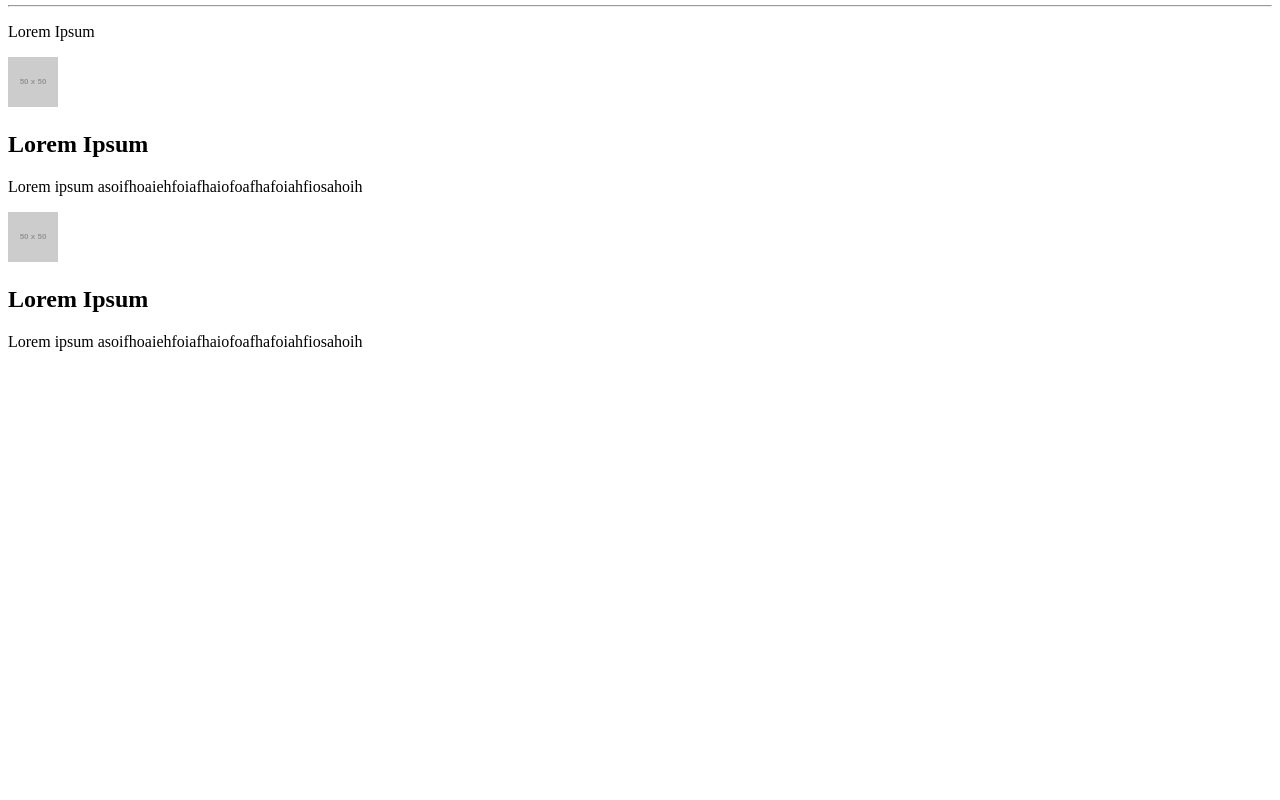
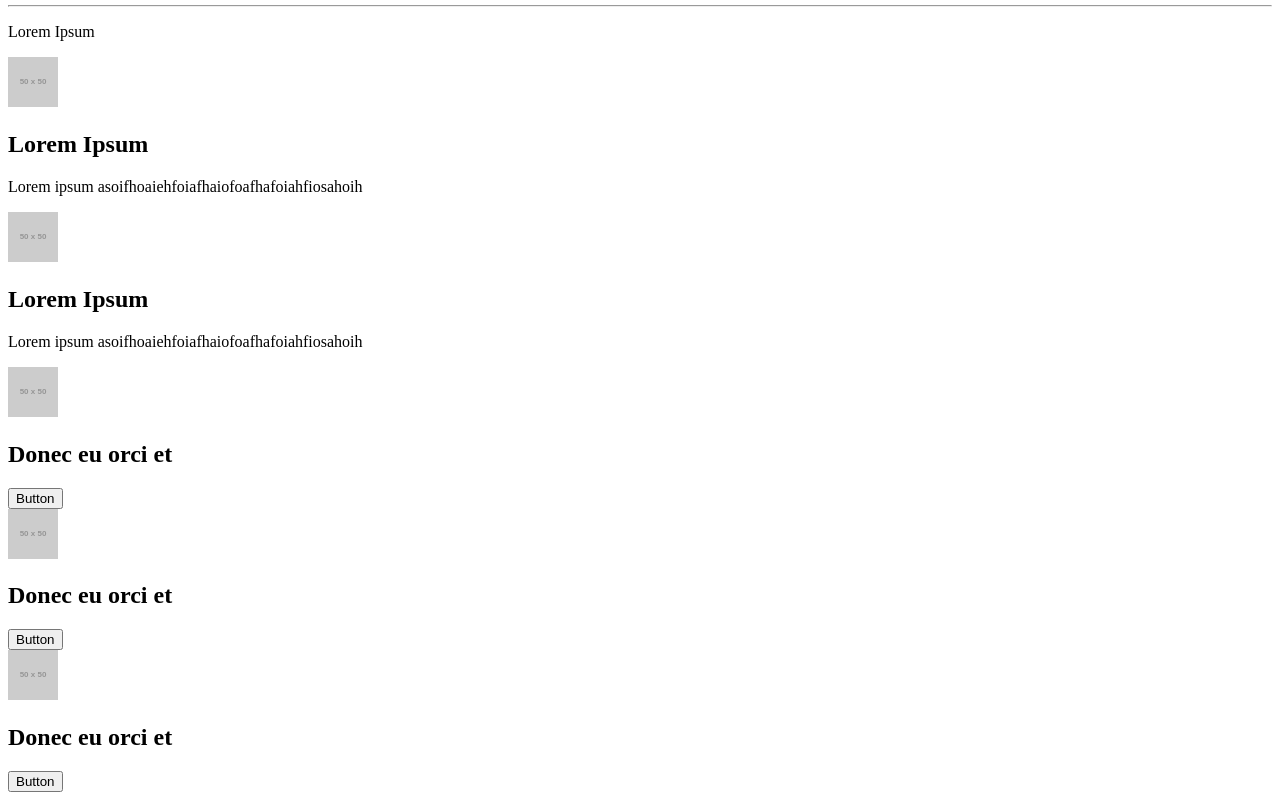
Before and after one commit to ellymaimon/xangoo, a React app: page / in a window 1280 px wide. Shown: the part 646-1446 px from the top of the page. Before the commit the page ends 1013 px from the top, so only its background shows below. Built offline with nearby package versions, Linux system fonts and the light colour scheme.

Commit message:
add recs and friends components, add spread and ternary operators, destructure props

```diff
--- a/src/components/Content.jsx
+++ b/src/components/Content.jsx
@@ -1,7 +1,8 @@
-import React from 'react';
+import React from 'react'
 import Profile from './Profile'
 import Bio from './Bio'
 import Posts from './Posts'
+import Recs from './Recs'
 
 function Content(){
   return(
@@ -9,6 +10,7 @@ function Content(){
       <Profile/>
       <Bio/>
       <Posts/>
+      <Recs/>
     </div>
   );
 }
--- /dev/null
+++ b/src/components/Friend.jsx
@@ -0,0 +1,20 @@
+import React from 'react';
+import PropTypes from "prop-types";
+
+function Friend(props) {
+  const { image, name } = props;
+  return (
+    <div>
+      <img src={image} alt=""/>
+      <h2>{name}</h2>
+      <button>Button</button>
+    </div>
+  );
+}
+
+Friend.propTypes = {
+  image: PropTypes.string,
+  name: PropTypes.string,
+};
+
+export default Friend;
--- a/src/components/Post.jsx
+++ b/src/components/Post.jsx
@@ -1,19 +1,24 @@
 import React from "react";
+import PropTypes from "prop-types";
 
 function Post(props){
-  let line;
-  if (props.comment) {
-    line = <hr />
-  }
+  const { image, title, content, comment } = props;
   return (
       <div>
-        <img src={props.image} alt=""/>
-        <h2>{props.title}</h2>
-        <p>{props.content}</p>
-        {line}
-        <p>{props.comment}</p>
+        <img src={image} alt=""/>
+        <h2>{title}</h2>
+        <p>{content}</p>
+        { (comment) ? <hr/> : "" }
+        <p>{comment}</p>
       </div>
   );
 }
 
+Post.propTypes = {
+  image: PropTypes.string,
+  title: PropTypes.string,
+  content: PropTypes.string,
+  comment: PropTypes.string
+};
+
 export default Post;
--- a/src/components/PostContent.jsx
+++ b/src/components/PostContent.jsx
@@ -11,7 +11,7 @@ var masterPostList = [
     image: 'https://via.placeholder.com/50x50',
     title: "Lorem Ipsum",
     content: "Lorem ipsum asoifhoaiehfoiafhaiofoafhafoiahfiosahoih",
-    comment: "Lorem Ipsum"
+    comment: " Lorem Ipsum"
   },
   {
     image: 'https://via.placeholder.com/50x50',
@@ -30,11 +30,7 @@ function PostContent(){
   return (
     <div>
       { masterPostList.map((post, index) =>
-        <Post image={ post.image }
-              title={ post.title}
-              content={ post.content }
-              comment={ post.comment }
-              key={ index }/>
+        <Post {...post} key={index}/>
       )}
     </div>
   );
--- /dev/null
+++ b/src/components/Recs.jsx
@@ -0,0 +1,29 @@
+import React from 'react';
+import Friend from './Friend';
+
+var masterFriendList = [
+  {
+    image: 'https://via.placeholder.com/50x50',
+    name: "Donec eu orci et"
+  },
+  {
+    image: 'https://via.placeholder.com/50x50',
+    name: "Donec eu orci et"
+  },
+  {
+    image: 'https://via.placeholder.com/50x50',
+    name: "Donec eu orci et"
+  }
+]
+
+function Recs() {
+  return (
+    <div>
+    { masterFriendList.map((friend, index) =>
+      <Friend {...friend} key={index} />
+    )}
+    </div>
+  );
+}
+
+export default Recs;
--- a/src/components/Search.jsx
+++ b/src/components/Search.jsx
@@ -6,7 +6,6 @@ function Search(){
       <input type="text" />
       <button>Tweet</button>
     </div>
-
   );
 }
 
```
